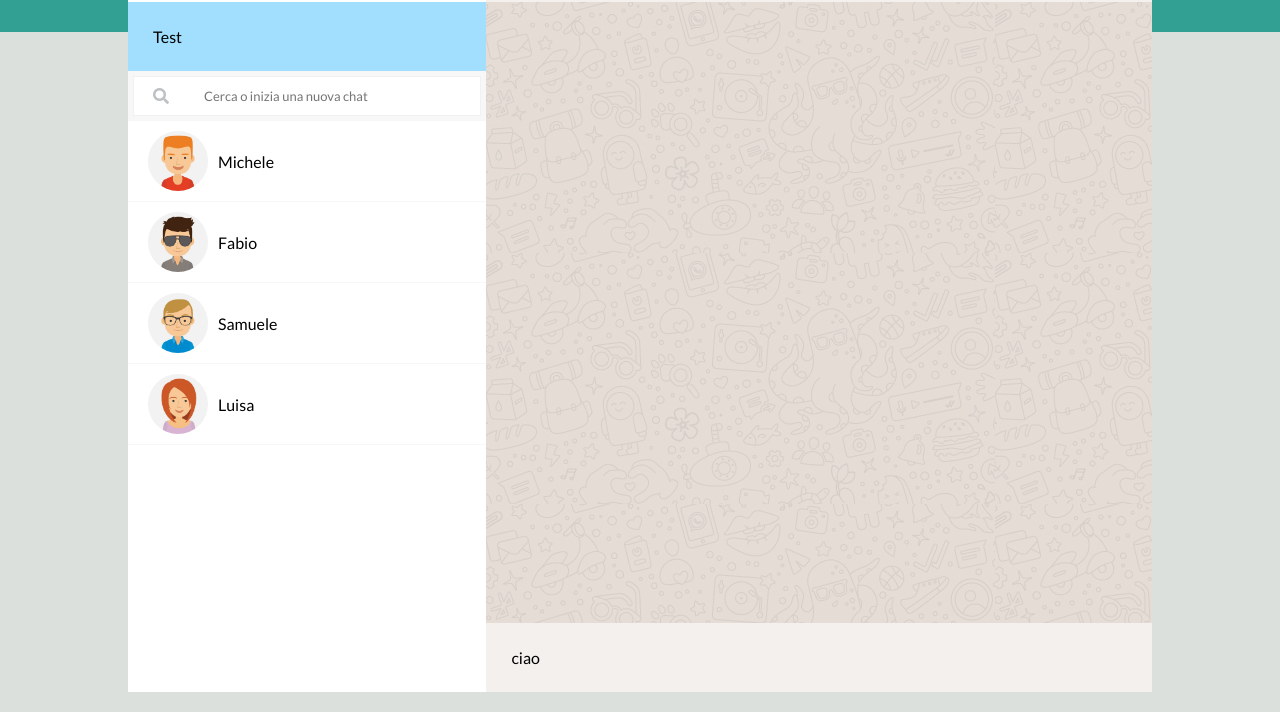
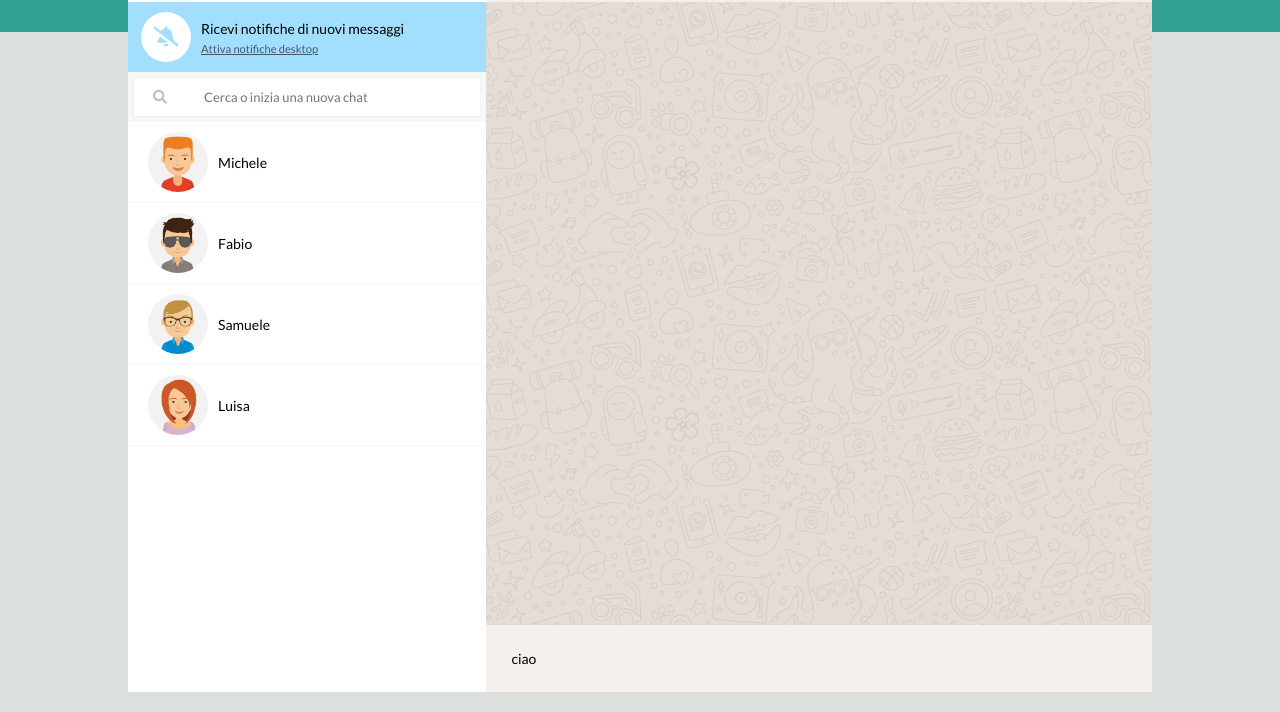
Before and after one commit to danibr1/vue-boolzapp, a plain HTML site: page index.html in a window 1280 px wide. Shown: the part 88-800 px from the top of the page. Drawn offline with nearby package versions, Linux system fonts and the light colour scheme.

Commit message:
notification

```diff
--- a/css/style.css
+++ b/css/style.css
@@ -7,7 +7,7 @@
     box-sizing: border-box;
     font-family: 'Lato', sans-serif;
     font-weight: 400;
-    font-size: 16px;
+    font-size: 14px;
 }
 
 body{
@@ -98,9 +98,39 @@ body{
 
 /* NOTIFICATION */
 .aside .notifications{
-    padding: 25px;
+    display: flex;
+    align-items: center;
+    height: 70px;
+    padding: 13px;
     background: #a2dffe;
 }
+.notifications .bell {
+    height: 50px;
+    width: 50px;
+    border-radius: 50%;
+    margin-right: 10px;
+    background: #fff;
+    color: #a2dffe;
+    display: flex;
+    align-items: center;
+    justify-content: center;
+}
+.notifications .bell i{
+    font-size: 20px
+}
+
+.message-notifications {
+    display: flex;
+    flex-direction: column;
+}
+.active-notifications {
+    margin-top: 5px;
+    font-size: 0.8rem;
+    color: rgba(0,0,0, 0.6);
+    text-decoration: underline;
+    cursor: pointer;
+}
+
 
 /* SEARCH */
 .aside .search{
@@ -178,6 +208,6 @@ body{
 
 .content-header .user .contact-last-access {
     margin-top: 5px;
-    font-size: 0.6rem;
+    font-size: 0.8rem;
     color: #7c8285;
 }
--- a/index.html
+++ b/index.html
@@ -61,7 +61,17 @@
 
             <!-- Notifications -->
             <section class="notifications">
-                Test
+
+                <!-- Icon notifications -->
+                <div class="bell">
+                    <i class="fas fa-bell-slash"></i>
+                </div>
+
+                <!-- Message notifications -->
+                <div class="message-notifications">
+                    <span class="">Ricevi notifiche di nuovi messaggi</span>
+                    <span class="active-notifications">Attiva notifiche desktop</span>
+                </div>
             </section>
 
             <!-- Search -->
```
